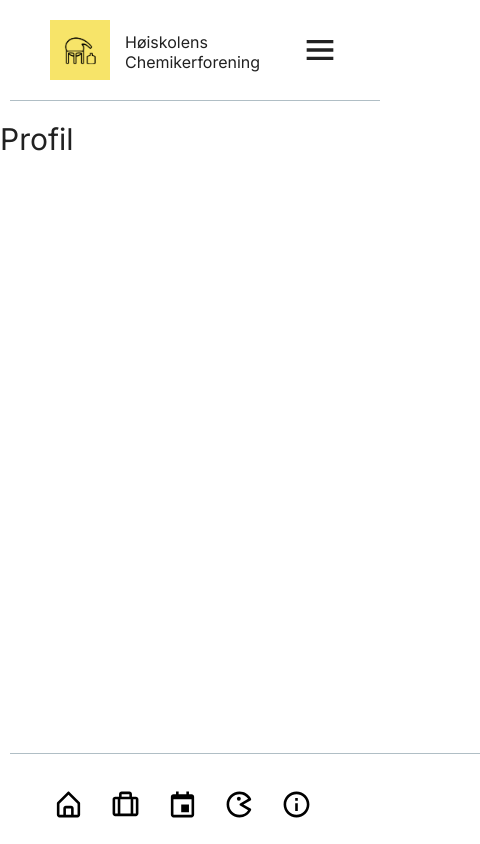
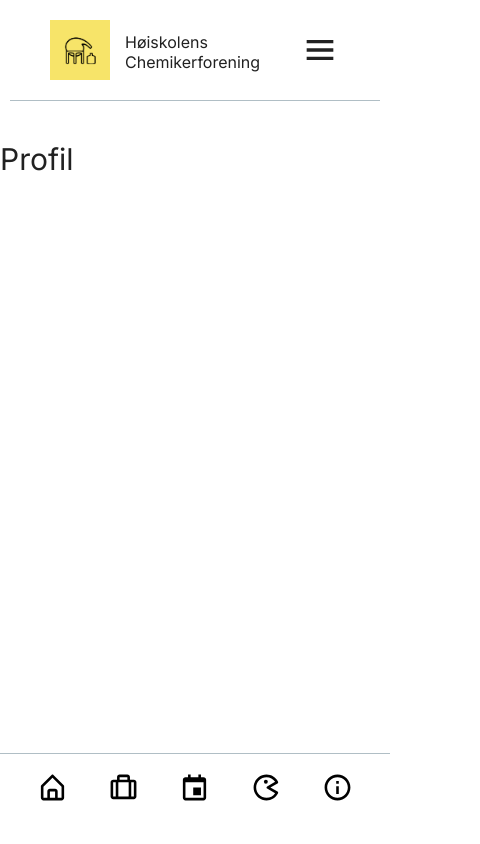
Before and after one commit to HoiskolensChemikerforening/hc-frontend, a React (Create React App) app: page /profil in a window 390 px wide. Shown: the whole page, 480 px wide, since content can reach past the window. Built offline with nearby package versions, Linux system fonts and the light colour scheme.

Commit message:
Adjust positioning and size of mobile and desktop nav.

```diff
--- a/src/components/NavBar.jsx
+++ b/src/components/NavBar.jsx
@@ -65,7 +65,7 @@ const Nav = styled.nav`
     flex-direction: row;
     justify-content: space-between;
     margin: 10px;
-    margin-bottom: 0;
+    margin-bottom: 40px;
     padding: 0 40px 0 40px;
     border-bottom: 1px solid #B0BEC5;
     align-items: center;
@@ -105,7 +105,7 @@ const MenuItems = styled.div`
 
 
 const MenuItem = styled(Link)`
-    font-size: 40px;
+    font-size: 35px;
     margin: 0 25px;
     border-bottom:  3px solid rgba(0,0,0,0);
     transition: 0.4s;
--- a/src/components/NavBarPhone.jsx
+++ b/src/components/NavBarPhone.jsx
@@ -31,23 +31,23 @@ export {NavBarPhone};
 
 const Nav = styled.nav`
     height: 90px;
-    display: flex;
-    flex-direction: row;
-    justify-content: space-between;
-    margin: 10px;
     margin-bottom: 0;
-    padding: 0 40px 0 40px;
     border-top: 1px solid #B0BEC5;
     position: absolute;
-    align-items: center;
     bottom: 0;
     width: 100%;
+    @media (min-width: 768px){
+        display: none;
+    }
 `;
 
 const MenuItems = styled.div`
+    display: flex;
+    flex-direction: row;
+    justify-content: space-evenly;
+    align-items: center;
     padding-top: 18px;
-    margin-left: -10px;
-    width: 100%;
+    margin: 0px 10px 0px 10px;
 `;
 
 
@@ -66,7 +66,5 @@ const MenuItem = styled(Link)`
         color: var(--gray-90);
         text-decoration: none;
     }
-    @media (min-width: 768px){
-        display: none;
-    }
+
 `;
```
